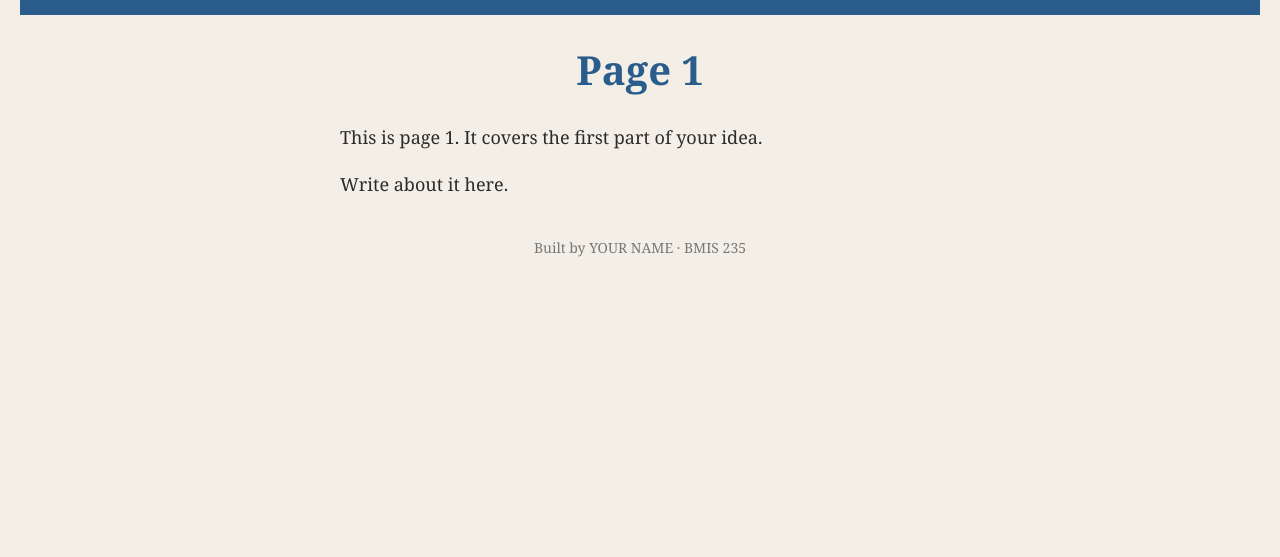
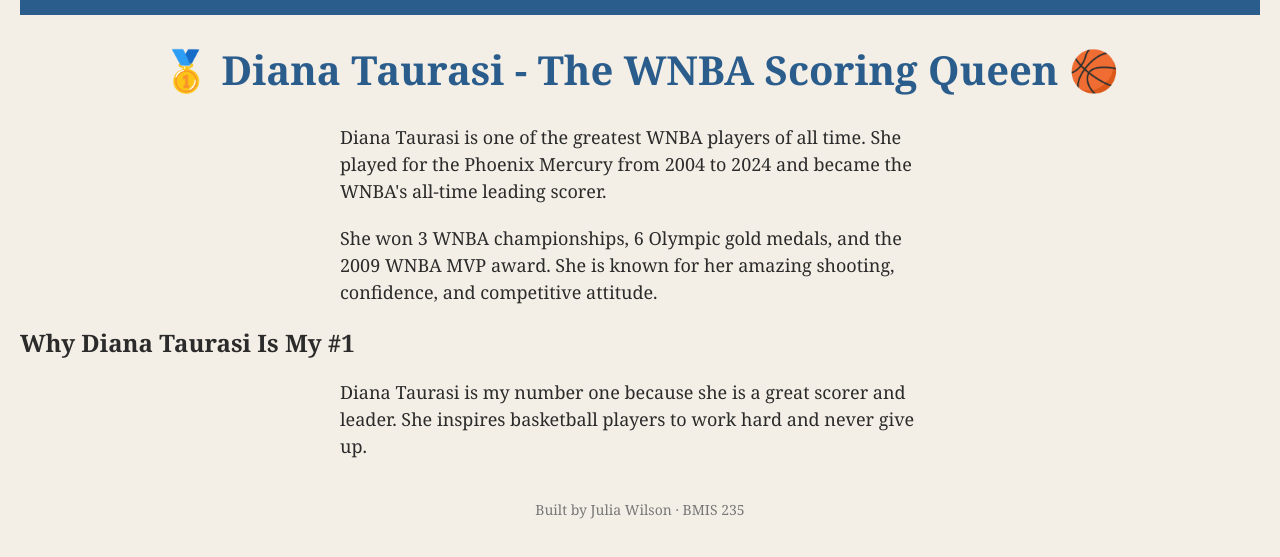
Before and after one commit to juwill3/bmis235-html-3, a plain HTML site: page page1.html in a window 1280 px wide. Shown: the part 71-628 px from the top of the page. Drawn offline with Linux system fonts and the light colour scheme.

Commit message:
Create Diana Taurasi Page

```diff
--- a/page1.html
+++ b/page1.html
@@ -1,14 +1,14 @@
 <!DOCTYPE html>
 <!--
-  Author: YOUR NAME
-  GU username: YOUR-GU-USERNAME
+  Author: Julia Wilson
+  GU username: 25363039
   Course: BMIS 235 - HTML-3
 -->
 <html lang="en">
 <head>
 <meta charset="utf-8">
-<meta name="author" content="YOUR NAME">
-<title>Page 1</title>
+<meta name="author" content="Julia Wilson">
+<title>Diana Taurasi</title>
 
 <!-- this one line connects the page to the stylesheet -->
 <link rel="stylesheet" href="styles.css">
@@ -28,12 +28,14 @@
     <a href="page3.html"><img src="img/page3.png" alt="Page 3"></a>
 </nav>
 
-<h1>Page 1</h1>
-<p>This is page 1. It covers the first part of your idea.</p>
-<p>Write about it here.</p>
+<h1>🥇 Diana Taurasi - The WNBA Scoring Queen 🏀</h1>
+<p>Diana Taurasi is one of the greatest WNBA players of all time. She played for the Phoenix Mercury from 2004 to 2024 and became the WNBA's all-time leading scorer.</p>
+<p>She won 3 WNBA championships, 6 Olympic gold medals, and the 2009 WNBA MVP award. She is known for her amazing shooting, confidence, and competitive attitude.</p>
+  <h2>Why Diana Taurasi Is My #1</h2>
+  <p>Diana Taurasi is my number one because she is a great scorer and leader. She inspires basketball players to work hard and never give up.</p>
 
 <!-- Footer: fill in your name -->
-<footer>Built by YOUR NAME &middot; BMIS 235</footer>
+<footer>Built by Julia Wilson &middot; BMIS 235</footer>
 
 </body>
 </html>
```
